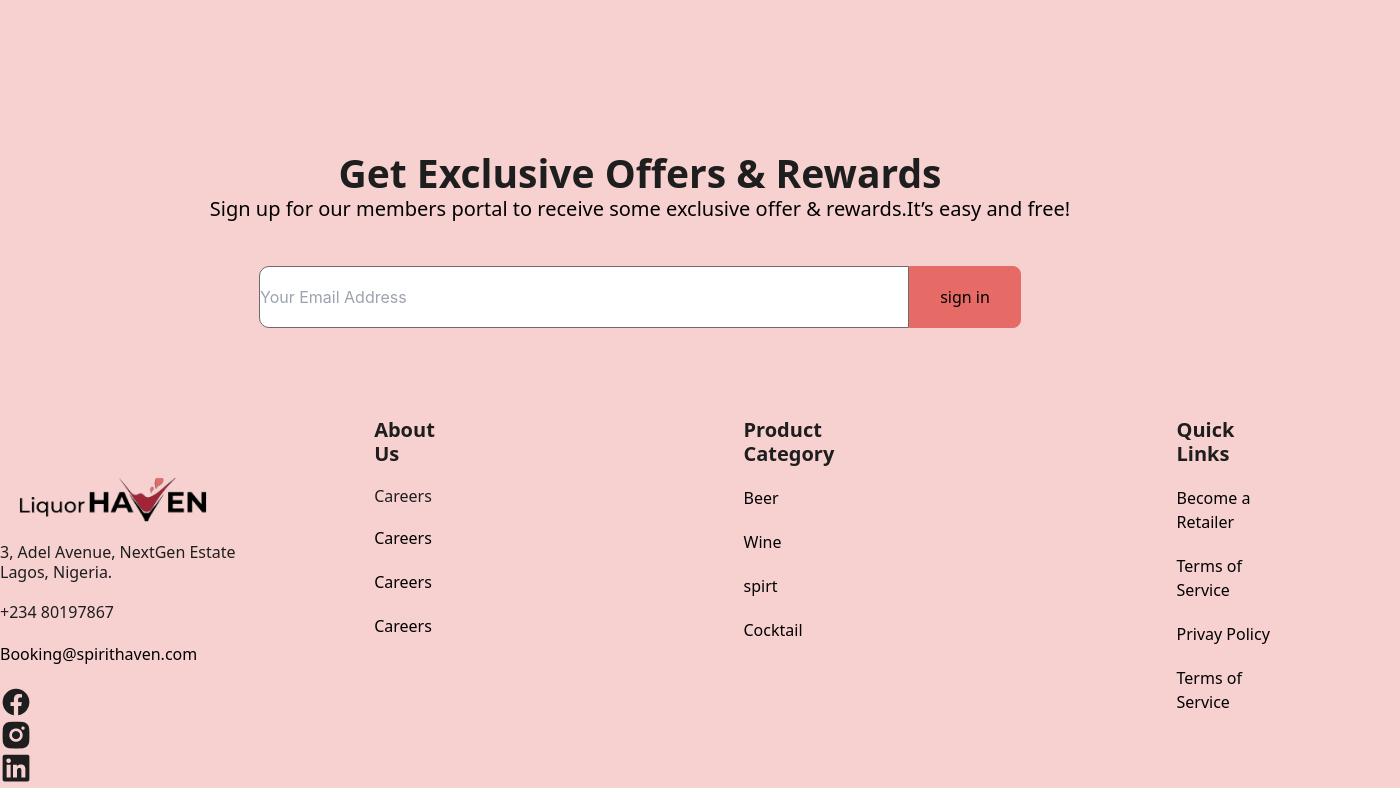
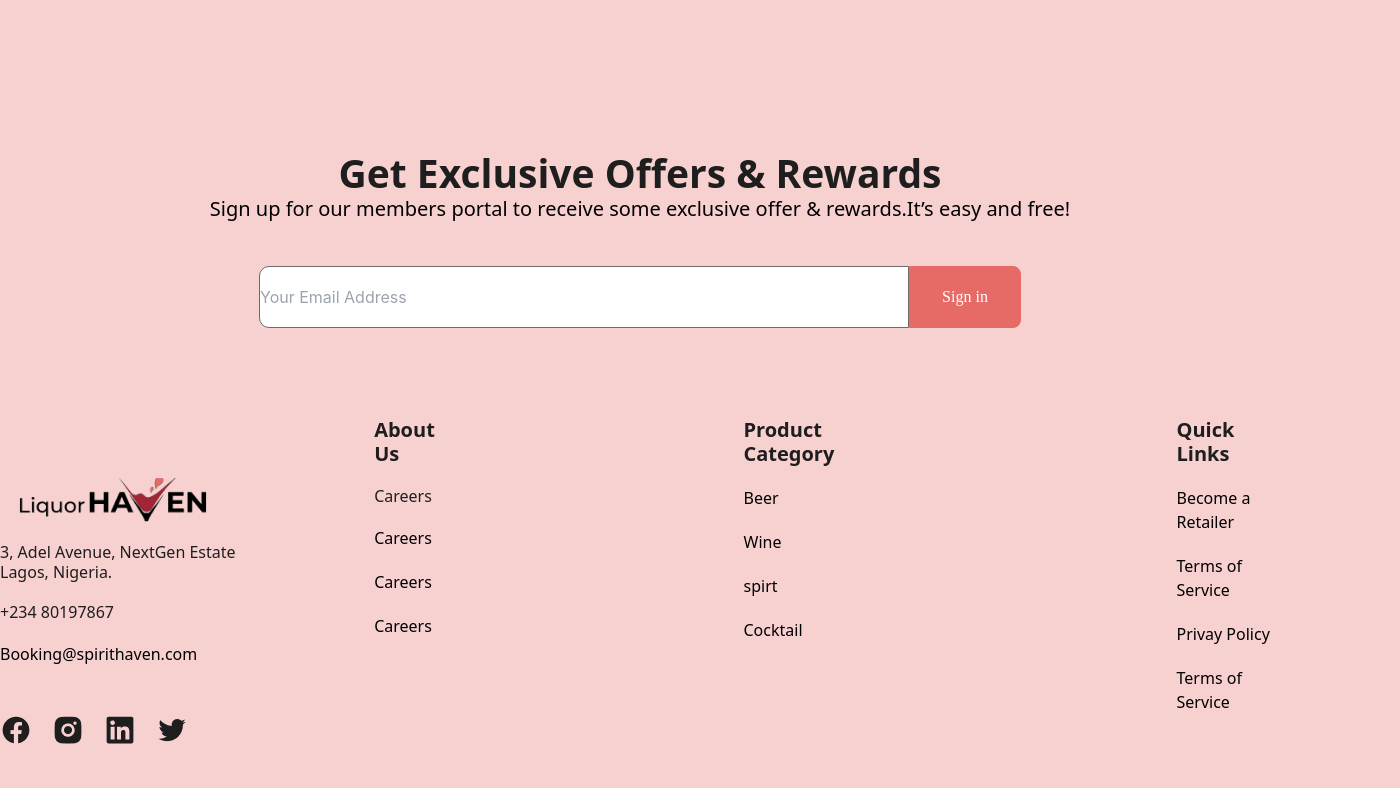
Before and after one commit to AfoDyDigitals/LiquorHaven, a React (Vite) app: page / in a window 1280 px wide. Shown: the top 788 px of the page, 1400 px wide, since content can reach past the window. Built offline with nearby package versions, Linux system fonts and the light colour scheme.

Commit message:
footer line (#8)

```diff
--- a/src/Components/Footer.css
+++ b/src/Components/Footer.css
@@ -29,4 +29,15 @@ border-radius: 0px 8px 8px 0px;
 border: 1px solid var(--Foundation-Primary-Normal, #E66B66);
 background-color: var(--Foundation-Primary-Normal, #E66B66);
 margin-top: 45px;
+color: var(--White, #FFF);
+font-weight: 500;
+font-size: 16px;
+font-family: rubik;
 }
+.lines{
+    width: 1400px;
+    height: 0.33px;
+    border-radius: 0.3125rem;
+    background: #000;
+    margin: 170px auto 40px auto;
+}
--- a/src/Components/Footer.jsx
+++ b/src/Components/Footer.jsx
@@ -14,7 +14,7 @@ function Footer() {
             <p className='text-[20px] font-normal font-rubik leading-[24px]'>Sign up for our members portal to receive some exclusive offer & rewards.It’s easy and free!</p>
             <form action="">
             <input type="text" placeholder="Your Email Address" />
-            <button className='footerButton'>sign in</button>
+            <button className='footerButton'>Sign in</button>
             </form>
         </div>
         <div className='flex justify-center items-center gap-[90px]'>
@@ -23,11 +23,11 @@ function Footer() {
             <p className='font-rubik text-[16px] font-normal leading-5 w-[242px] text-[#1E1E1E]'>3, Adel Avenue, NextGen Estate Lagos, Nigeria.</p>
             <p className='w-[130px] font-rubik text-[16px] font-normal leading-5 text-[#1E1E1E] '>+234 80197867</p>
             <p>Booking@spirithaven.com</p>
-            <div>
-                <img src={facebook} alt="" />
-                <img src={instagram} alt="" />
-                <img src={linkedin} alt="" />
-                <img src={twitter} alt="" />
+            <div className='flex items-start gap-5 pt-7'>
+                <img src={facebook} alt="image description"  />
+                <img src={instagram} alt="image description" />
+                <img src={linkedin} alt="image description" />
+                <img src={twitter} alt="image description" />
             </div>
             </div>
             <div className='flex gap-[300px]'>
@@ -56,6 +56,8 @@ function Footer() {
                 </div>
             </div>
         </div>
+        <div className='lines'></div>
+
 
     </div>
   )
```
